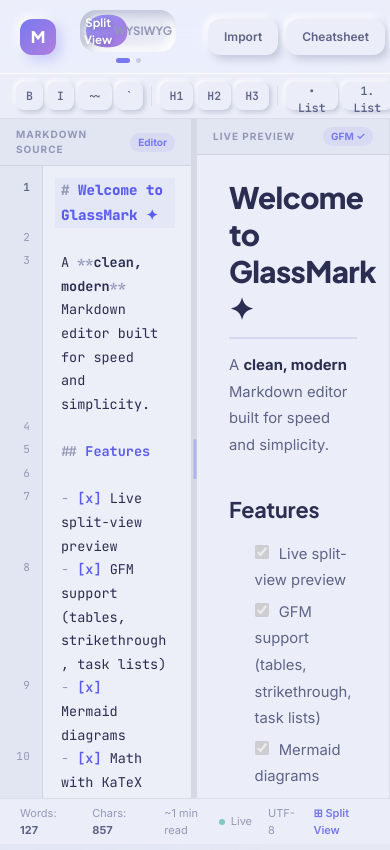
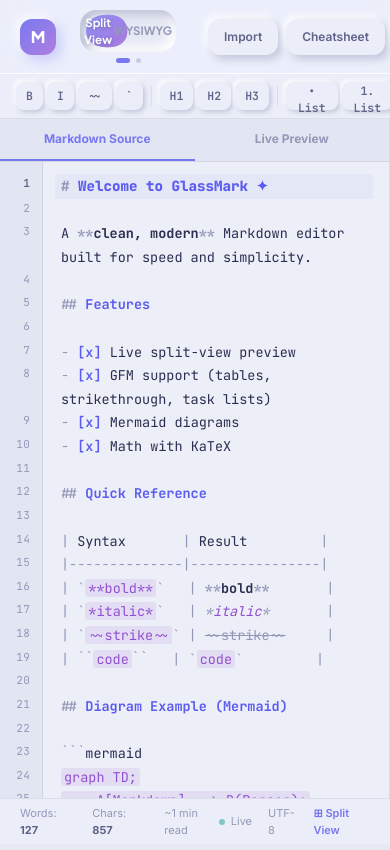
Before and after one commit to Syaif05/markdown-full, a Next.js app: page / in a window 390 px wide. Built offline with nearby package versions, Linux system fonts and the light colour scheme.

Commit message:
style: phase 7 - Polish Animations, A11y, Mobile Layout, Ambient Orbs

```diff
--- a/src/app/globals.css
+++ b/src/app/globals.css
@@ -725,3 +725,64 @@
 }
 .panel-in-left  { animation: panel-slide-in-left  0.28s cubic-bezier(0.22,1,0.36,1) forwards; }
 .panel-in-right { animation: panel-slide-in-right 0.28s cubic-bezier(0.22,1,0.36,1) forwards; }
+
+/* ════════════════════════════════════════════════════════════
+   REDUCED MOTION
+════════════════════════════════════════════════════════════ */
+@media (prefers-reduced-motion: reduce) {
+  * {
+    animation-duration: 0.01ms !important;
+    animation-iteration-count: 1 !important;
+    transition-duration: 0.01ms !important;
+    scroll-behavior: auto !important;
+  }
+}
+
+/* ════════════════════════════════════════════════════════════
+   AMBIENT MOTION ORBS
+════════════════════════════════════════════════════════════ */
+.ambient-orb {
+  position: absolute;
+  border-radius: 50%;
+  filter: blur(100px);
+  opacity: 0.2;
+  transition: opacity 1s ease;
+}
+
+.orb-1 {
+  width: 400px;
+  height: 400px;
+  background: var(--accent);
+  top: -100px;
+  left: -100px;
+  animation: float 20s infinite ease-in-out alternate;
+}
+
+.orb-2 {
+  width: 500px;
+  height: 500px;
+  background: var(--accent-teal);
+  bottom: -200px;
+  right: -100px;
+  animation: float 25s infinite ease-in-out alternate-reverse;
+}
+
+.orb-3 {
+  width: 300px;
+  height: 300px;
+  background: var(--accent-lav);
+  top: 50%;
+  left: 50%;
+  transform: translate(-50%, -50%);
+  animation: float-center 30s infinite linear;
+}
+
+@keyframes float {
+  0% { transform: translate(0, 0); }
+  100% { transform: translate(100px, 50px); }
+}
+
+@keyframes float-center {
+  0% { transform: translate(-50%, -50%) rotate(0deg) translateX(150px) rotate(0deg); }
+  100% { transform: translate(-50%, -50%) rotate(360deg) translateX(150px) rotate(-360deg); }
+}
--- a/src/app/layout.tsx
+++ b/src/app/layout.tsx
@@ -43,6 +43,11 @@
         />
       </head>
       <body className="h-full antialiased font-sans" suppressHydrationWarning>
+        <div className="fixed inset-0 pointer-events-none -z-10 overflow-hidden">
+          <div className="ambient-orb orb-1"></div>
+          <div className="ambient-orb orb-2"></div>
+          <div className="ambient-orb orb-3"></div>
+        </div>
         {children}
       </body>
     </html>
--- a/src/app/page.tsx
+++ b/src/app/page.tsx
@@ -128,6 +128,15 @@
   const [copied, setCopied]             = useState<"" | "md" | "html">("");
   const [wysiwygKey, setWysiwygKey]     = useState(0); // for forced remount on import
   const [cheatSearch, setCheatSearch]   = useState("");
+  const [isMobile, setIsMobile]         = useState(false);
+  const [mobileTab, setMobileTab]       = useState<"source" | "preview">("source");
+
+  useEffect(() => {
+    const checkMobile = () => setIsMobile(window.innerWidth < 768);
+    checkMobile();
+    window.addEventListener("resize", checkMobile);
+    return () => window.removeEventListener("resize", checkMobile);
+  }, []);
 
   const stats = getStats(markdown);
 
@@ -293,6 +302,7 @@
   }: { label: string; title: string; onClick: () => void; wide?: boolean }) => (
     <button
       title={title}
+      aria-label={title}
       onClick={onClick}
       className={[
         "h-7 rounded-lg text-[11.5px] font-mono font-semibold select-none",
@@ -506,7 +516,43 @@
         <div ref={containerRef} className="flex-1 flex overflow-hidden">
 
           {mode === "split" ? (
-            /* ── Split View ─────────────────────────────────────────── */
+            isMobile ? (
+              /* ── Split View Mobile (Tabs) ───────────────────────────── */
+              <div className={`flex-1 flex flex-col overflow-hidden ${getSlideClass()}`}>
+                <div className="flex border-b border-[var(--border-subtle)]" style={{ background: "var(--ed-gutter-bg)" }}>
+                  <button
+                    className="flex-1 py-3 text-xs font-bold transition-colors outline-none focus-visible:ring-2 focus-visible:ring-[var(--accent)]"
+                    style={{
+                      color: mobileTab === "source" ? "var(--accent)" : "var(--text-3)",
+                      borderBottom: mobileTab === "source" ? "2px solid var(--accent)" : "2px solid transparent"
+                    }}
+                    onClick={() => setMobileTab("source")}
+                  >
+                    Markdown Source
+                  </button>
+                  <button
+                    className="flex-1 py-3 text-xs font-bold transition-colors outline-none focus-visible:ring-2 focus-visible:ring-[var(--accent)]"
+                    style={{
+                      color: mobileTab === "preview" ? "var(--accent)" : "var(--text-3)",
+                      borderBottom: mobileTab === "preview" ? "2px solid var(--accent)" : "2px solid transparent"
+                    }}
+                    onClick={() => setMobileTab("preview")}
+                  >
+                    Live Preview
+                  </button>
+                </div>
+                {mobileTab === "source" ? (
+                  <div className="flex-1 overflow-hidden">
+                    <CodeMirrorEditor value={markdown} onChange={setMarkdown} isDark={isDark} />
+                  </div>
+                ) : (
+                  <div className="flex-1 overflow-auto px-4 py-6" style={{ background: "var(--bg-2)" }}>
+                    <div className="md-preview max-w-2xl mx-auto" dangerouslySetInnerHTML={{ __html: html }} />
+                  </div>
+                )}
+              </div>
+            ) : (
+              /* ── Split View Desktop ─────────────────────────────────────────── */
               <div className={`flex-1 flex overflow-hidden ${getSlideClass()}`}>
                 {/* Left: CodeMirror source */}
                 <div
@@ -540,6 +586,7 @@
                   </div>
                 </div>
               </div>
+            )
           ) : (
             /* ── WYSIWYG Mode ───────────────────────────────────────── */
             <div className={`flex-1 flex flex-col overflow-hidden ${getSlideClass()}`}>
```
Lines whose indentation alone changed are shown as unchanged.
